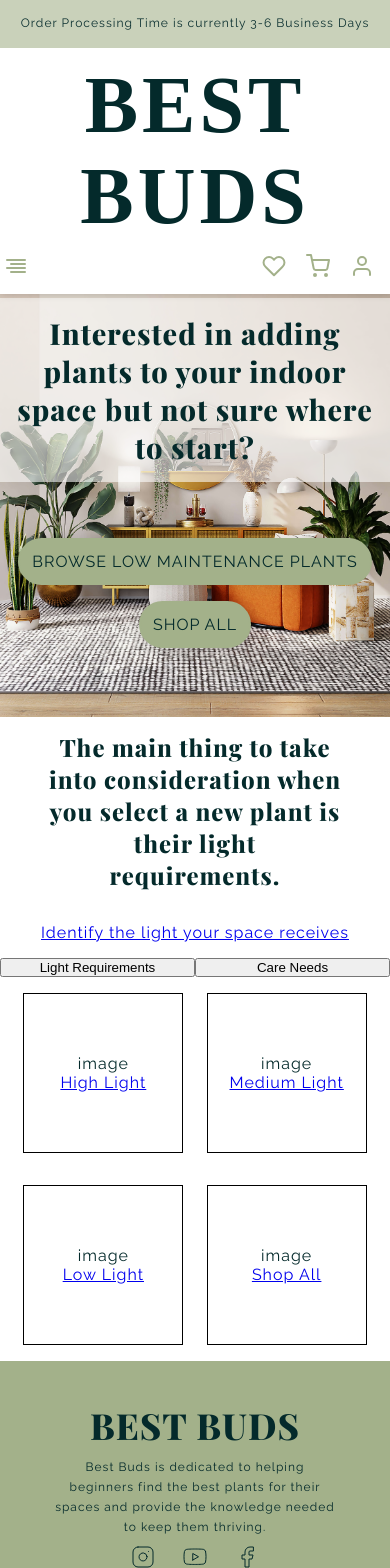
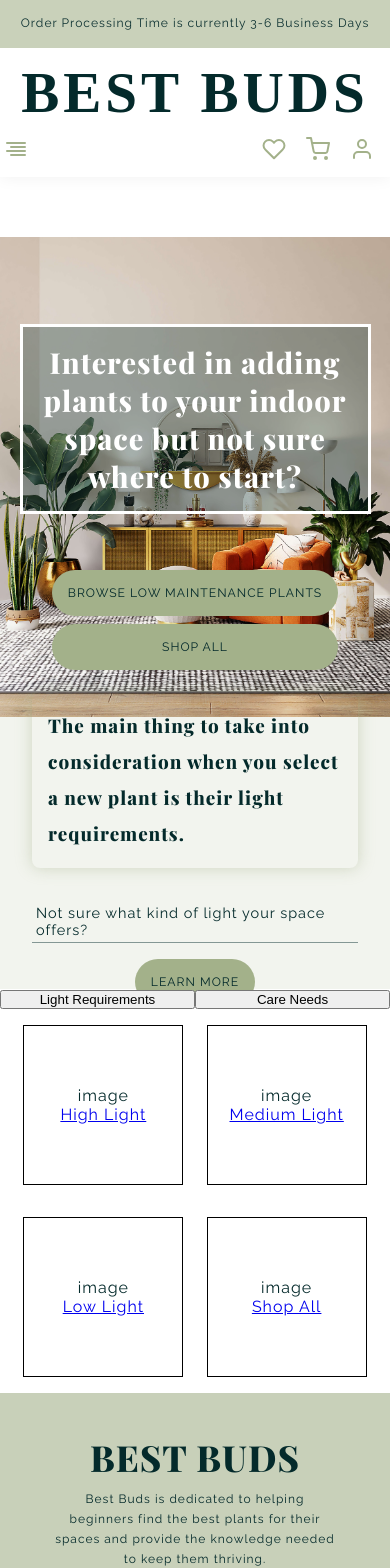
Before and after one commit to jennstirpe/ecommerce-exmpl, a React (Vite) app: page / in a window 390 px wide. Shown: the top 1568 px of the page. Built offline with nearby package versions, Linux system fonts and the light colour scheme; a web font is replaced by a local one.

Commit message:
Updated article styles

```diff
--- a/src/App.jsx
+++ b/src/App.jsx
@@ -19,9 +19,7 @@ function App() {
 
         <main>
           <Banner />
-
           <Article />
-
           <Categories />
         </main>
 
--- a/src/components/Global.jsx
+++ b/src/components/Global.jsx
@@ -56,19 +56,19 @@ const GlobalStyles = createGlobalStyle`
     }
 
     .global-btn {
+        padding: 1rem;
+        border-radius: 1.75rem;
+        margin: .5rem;
+        font-size: clamp(0.75rem, 0.6471rem + 0.4706vw, 1rem);
         background: ${({theme}) => theme.colors.accent};
         color: ${({theme}) => theme.colors.textMain};
-        padding: .75rem;
-        border-radius: 1.5rem;
-        margin: .5rem;
-        border: 2px solid ${({theme}) => theme.colors.accent};
-        box-shadow: 0 0 1rem #00000025;
 
         &:hover {
-            background: ${({theme}) => theme.colors.textMain};
-            color: ${({theme}) => theme.colors.accent};
+            background: ${({theme}) => theme.colors.textMain}99;
+            color: white;
         }
     }
+
 `;
 
 export default GlobalStyles;
--- a/src/components/footer/styled/Footer.styled.jsx
+++ b/src/components/footer/styled/Footer.styled.jsx
@@ -5,10 +5,9 @@ export const StyledFooter = styled.footer`
     flex-direction: column;
     align-items: center;
     justify-content: center;
-    /* max-width: 90rem; */
     margin: 0 auto;
     padding: 1.5rem 0;
-    background: ${({theme}) => theme.colors.accent};
+    background: ${({theme}) => theme.colors.accent}99;
 
     section {
         width: 100%;
--- a/src/components/header/styled/Header.styled.jsx
+++ b/src/components/header/styled/Header.styled.jsx
@@ -5,7 +5,7 @@ export const StyledHeader = styled.header`
     z-index: 10;
     top: 0;
     background: ${({theme}) => theme.colors.bgMain};
-    box-shadow: 0 0 .5rem #00000030;
+    box-shadow: 0 0 1rem #00000010;
 
     .updates-bar {
         width: 100vw;
@@ -74,8 +74,7 @@ export const StyledHeader = styled.header`
 
     .company-logo {
         text-align: center;
-        /* font-size: clamp(1.75rem, 1.4412rem + 1.4118vw, 2.5rem); */
-        font-size: 2.5rem;
+        font-size: clamp(1.75rem, 1.4412rem + 1.4118vw, 2.5rem);
 
         a {
             text-decoration: none;
--- a/src/components/main/Article.jsx
+++ b/src/components/main/Article.jsx
@@ -9,8 +9,12 @@ export default function Article() {
   return (
 
     <StyledArticle className="article">
+      <div className="container">
         <h2 className="article-title">The main thing to take into consideration when you select a new plant is their light requirements.</h2>
-        <Link to="/lightRequirements" onClick={scrollToTop}> Identify the light your space receives</Link>
+        <p className="article-desc">Not sure what kind of light your space offers?</p>
+        <Link className="global-btn article-link" to="/lightRequirements" onClick={scrollToTop}>Learn More</Link>
+      </div>
+
     </StyledArticle>
   )
 }
--- a/src/components/main/Banner.jsx
+++ b/src/components/main/Banner.jsx
@@ -6,8 +6,10 @@ export default function Banner() {
     <StyledBanner>
         <div className=" banner-content">
           <h2 className="banner-headline">Interested in adding plants to your indoor space but not sure where to start?</h2>
-          <Link className="banner-link global-btn" to="/">Browse low maintenance plants</Link>
-          <Link className="banner-link global-btn" to="/Products">Shop All</Link>
+          <div className="banner-links">
+            <Link className="banner-link global-btn" to="/">Browse low maintenance plants</Link>
+            <Link className="banner-link global-btn" to="/Products">Shop All</Link>
+          </div>
         </div>
         <div className="banner-img" aria-hidden="true"></div>
 
--- a/src/components/main/styled/Article.styled.jsx
+++ b/src/components/main/styled/Article.styled.jsx
@@ -1,15 +1,34 @@
 import styled from "styled-components";
 
 export const StyledArticle = styled.section`
-    height: 15rem;
+    height: 17rem;
+    padding: 2rem;
     display: flex;
-    flex-direction: column;
     justify-content: center;
     align-items: center;
+    background: ${({theme}) => theme.colors.accent}25;
 
-    .article-title {
-        width: 75%;
-        margin-bottom: 2rem;
-        text-align: center;
+    .container {
+        max-width: 60rem;
+        display: flex;
+        flex-direction: column;
+        justify-content: center;
+        align-items: center;
+
+        .article-title {
+            margin-bottom: 2rem;
+            line-height: 2.25rem;
+            font-size: clamp(1.15rem, 0.9029rem + 1.1294vw, 1.75rem);
+            box-shadow: 0 0rem 1rem ${({theme}) => theme.colors.accent}75;
+            padding: 1rem;
+            border-radius: .5rem;
+        }
+
+        .article-desc {
+            margin-bottom: .5rem;
+            font-size: clamp(0.9rem, 0.8588rem + 0.1882vw, 1rem);
+            border-bottom: 1px solid ${({theme}) => theme.colors.textMain}75;
+            padding: .25rem;
+        }
     }
 `;
--- a/src/components/main/styled/Banner.styled.jsx
+++ b/src/components/main/styled/Banner.styled.jsx
@@ -19,8 +19,17 @@ export const StyledBanner = styled.section`
             padding: 1rem;
             text-align: center;
             font-size: clamp(1.75rem, 1.2353rem + 2.3529vw, 3rem);
-            background: ${({theme}) => theme.colors.bgMain}95;
-            margin-bottom: 3rem;
+            background: ${({theme}) => theme.colors.textMain}50;
+            margin: 3rem 5%;
+            border: 3px solid white;
+            color: white;
+        }
+
+        .banner-links {
+            .banner-link {
+                display: block;
+                text-align: center;
+            }
         }
     }
 
@@ -37,12 +46,25 @@ export const StyledBanner = styled.section`
     }
 
 
-    @media (min-width: 768px) {
+    @media (min-width: 900px) {
         height: 40rem;
 
         .banner-content {
+            display: flex;
+            flex-direction: row;
+
             .banner-headline {
                 padding: 2rem 10%;
+                width: 50%;
+            }
+
+            .banner-links {
+                width: 50%;
+                padding-right: 2rem;
+
+                .banner-link {
+                    margin: 2rem 0;
+                }
             }
         }
     }
```
Also changed, not shown: 1 other file (tests, documents, lock files or other folders).
